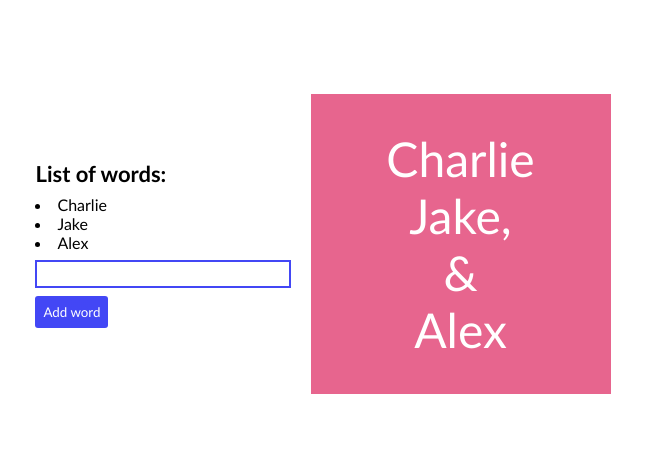
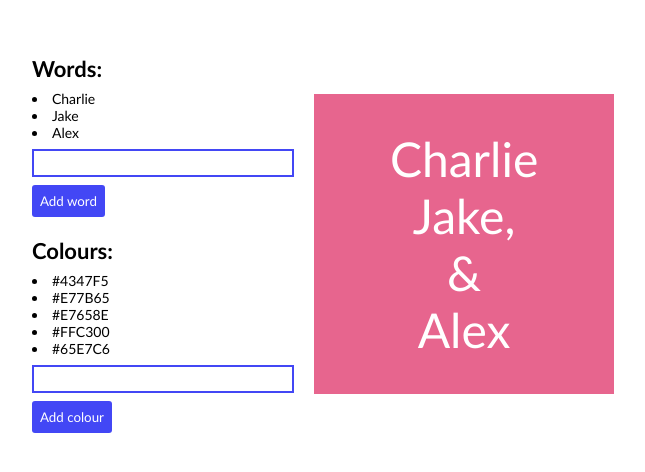
Before and after one commit to RhodesPeter/work-form-sentence-generator, a plain HTML site: page index.html in a window 1280 px wide. Shown: the part 116-588 px from the top of the page, without its empty margins (327-972 px from the left). Drawn offline with Linux system fonts and the light colour scheme.

Commit message:
Add colours component styling

```diff
--- a/index.html
+++ b/index.html
@@ -9,8 +9,9 @@
 </head>
 <body>
     <div class="word-generator">
+        <div>
             <div class="words">
-            <h1 class="words__title">List of words:</h1>
+                <h1 class="words__title">Words:</h1>
                 <ul class="words__list">
                     <li class="words__list-item">Charlie</li>
                     <li class="words__list-item">Jake</li>
@@ -20,6 +21,21 @@
                     <input class="words__input" type="text">
                     <button type="submit" class="words__btn">Add word</button>
                 </form>
+            </div>
+            <div class="colours">
+                <h1 class="colours__title">Colours:</h1>
+                <ul class="colours__list">
+                    <li class="colours__list-item">#4347F5</li>
+                    <li class="colours__list-item">#E77B65</li>
+                    <li class="colours__list-item">#E7658E</li>
+                    <li class="colours__list-item">#FFC300</li>
+                    <li class="colours__list-item">#65E7C6</li>
+                </ul>
+                <form class="colours__form">
+                    <input class="colours__input" type="text">
+                    <button type="submit" class="colours__btn">Add colour</button>
+                </form>
+            </div>
         </div>
         <div class="result">
             <div class="results__word-wrapper">
--- a/main.css
+++ b/main.css
@@ -30,20 +30,25 @@
     display: block;
 }
 
-.words {
-    padding: 20px;
+.words,
+.colours {
+    margin: 20px;
 }
 
-.words__title {
+.words__title,
+.colours__title {
     font-size: 22px;
     margin-bottom: 8px;
 }
 
-.words__list-item {
+.words__list-item,
+.colours__list-item {
     list-style-position: inside;
+    font-size: 14px;
 }
 
-.words__input {
+.words__input,
+.colours__input {
     margin-top: 8px;
     margin-bottom: 8px;
     width: 100%;
@@ -51,7 +56,8 @@
     border: 2px solid #4347F5;
 }
 
-.words__btn {
+.words__btn,
+.colours__btn {
     color: white;
     padding: 8px;
     border-radius: 3px;
```
Lines whose indentation alone changed are shown as unchanged.
